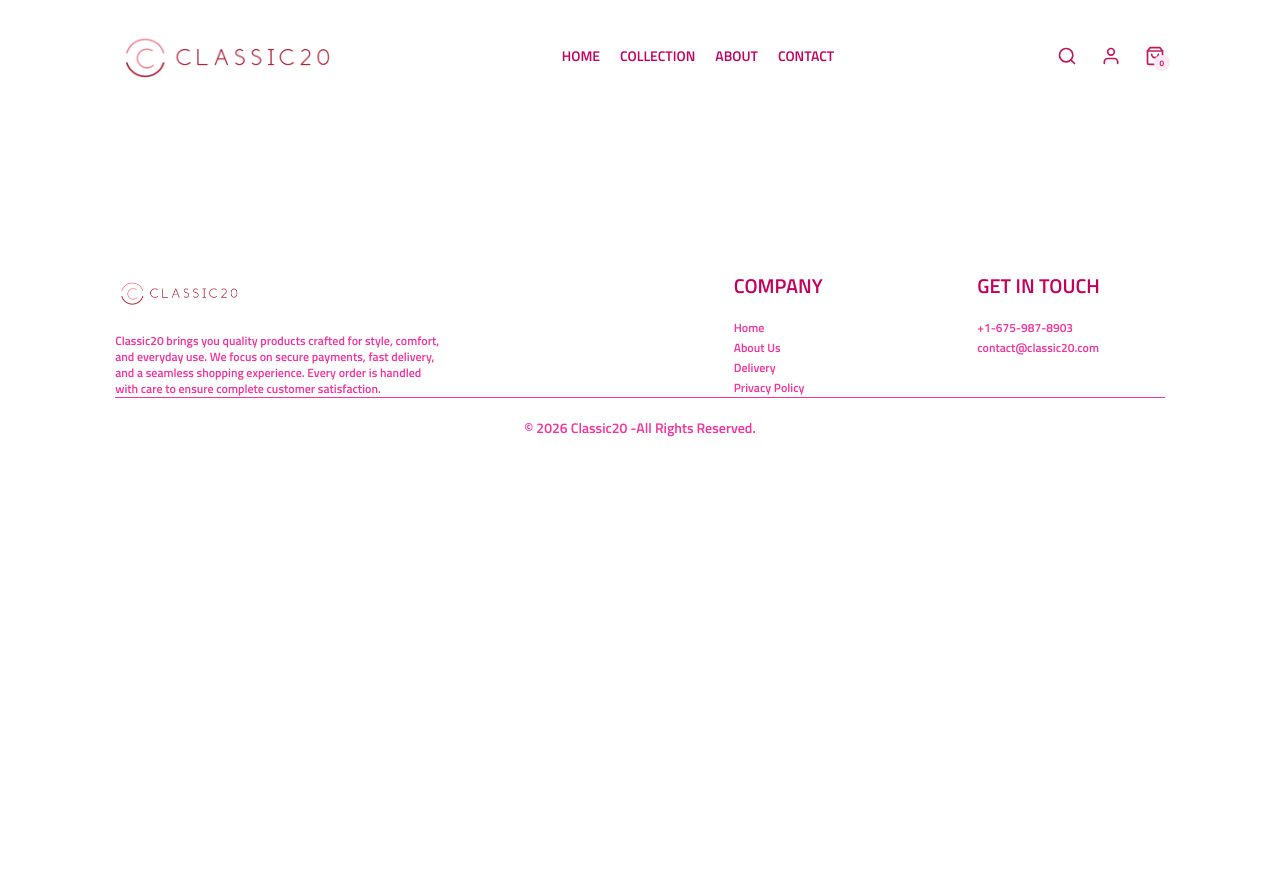
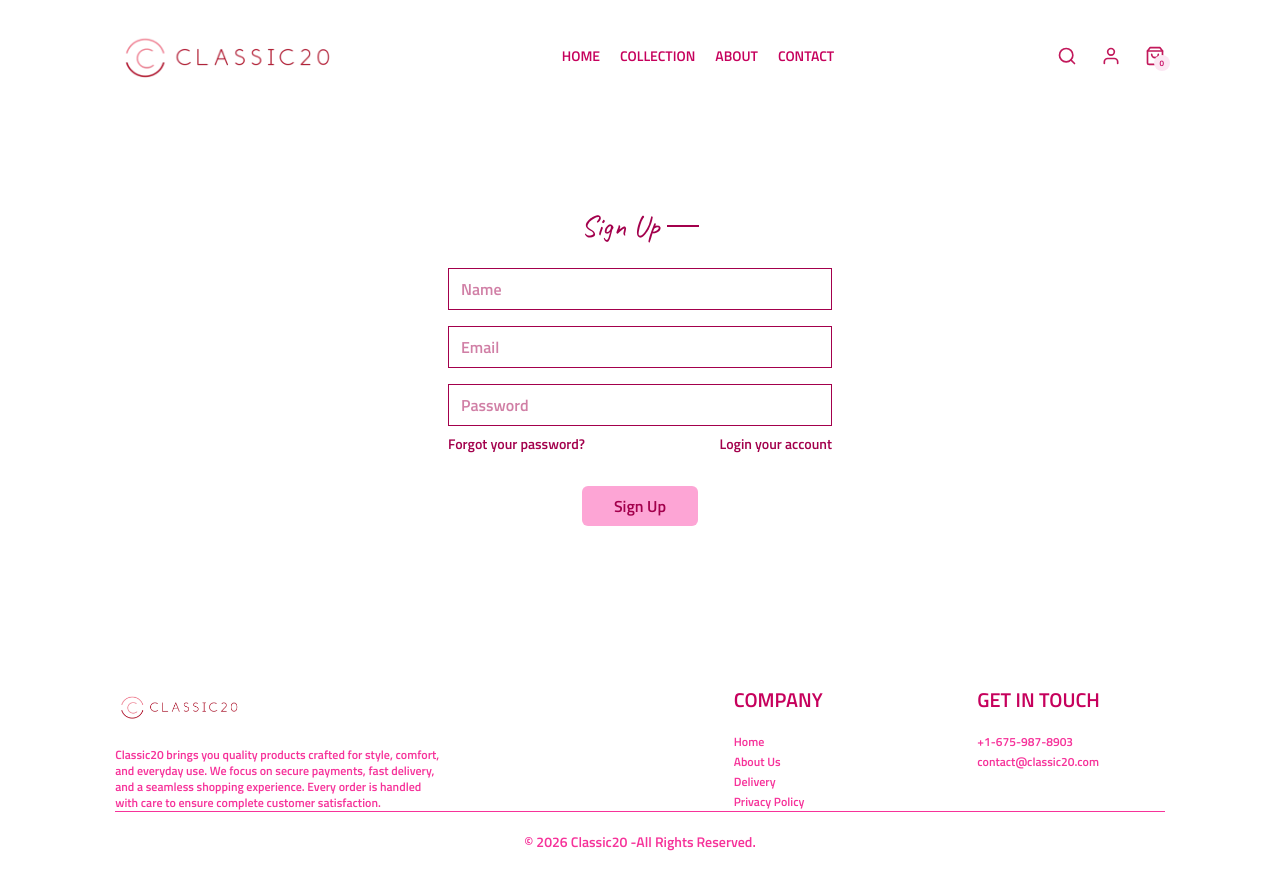
Before and after one commit to hiibba01/Classic20, a React (Vite) app in the folder frontend/: page /login in a window 1280 px wide. Before the commit the page ends 800 px from the top, so only its background shows below. Built offline with nearby package versions, Linux system fonts and the light colour scheme.

Commit message:
About page completed!

```diff
--- a/frontend/src/pages/About.jsx
+++ b/frontend/src/pages/About.jsx
@@ -1,8 +1,52 @@
 import React from 'react'
+import Title from '../components/Title'
+import { assets } from '../assets/assets'
+import NewsletterBox from '../components/NewsletterBox'
 
 const About = () => {
   return (
     <div>
+
+      <div className='text-pink-700 text-2xl text-center pt-8 border-t border-pink-500'>
+        <Title text1={'ABOUT'} text2={'US'}/>
+
+      </div>
+      <div className='my-10 flex flex-col md:flex-row gap-16'>
+        <img src={assets.c1} className='w-full md:max-w-[450px]' />
+        <div className='flex flex-col justify-center gap-6 md:w-2/4 text-pink-500'>
+        <p>Classic20 is a modern fashion brand designed for every style, every age, and every moment. We offer a wide range of clothing and accessories for men, women, and kids-bringing together comfort, quality, and contemporary design. From everyday essentials to refined statement pieces, our collections are thoughtfully crafted using premium fabrics and careful detailing. We focus on versatility, ensuring our designs fit seamlessly into both casual and elevated lifestyles.</p>
+        <p>At Classic20, fashion is about confidence and individuality. Our goal is to create clothing that feels effortless, looks timeless, and moves with you-no matter the occasion. Classic20 is where modern style meets everyday living.</p>
+        <b className='text-pink-900'>Our Mission</b>
+        <p>Our mission is to create versatile clothing and accessories that empower confidence, self-expression, and comfort for every generation.</p>
+
+        </div>
+
+      </div>
+
+      <div className='text-xl py-4 text-pink-700'>
+        <Title text1={'What Sets'} text2={'Us Apart'}/>
+
+      </div>
+
+      <div className='flex flex-col md:flex-row text-sm text-pink-700 mb-20'>
+        <div className='border border-pink-800 px-10 md:px-16 py-8 sm:py-20 flex flex-col gap-5 mx-2'>
+          <b className='border-b text-pink-700'>Premium Quality Materials:</b>
+          <p className='text-pink-600'>We use carefully selected fabrics to ensure comfort, durability, and a refined finish in every piece we create.</p>
+
+        </div>
+        <div className='border border-pink-800 px-10 md:px-16 py-8 sm:py-20 flex flex-col gap-5 mx-2'>
+          <b className='border-b text-pink-700'>Versatile Fashion for All:</b>
+          <p className='text-pink-600'>Our collections are designed for men, women, and kids—offering styles that fit every age, lifestyle, and occasion.</p>
+
+        </div>
+        <div className='border border-pink-800 px-10 md:px-16 py-8 sm:py-20 flex flex-col gap-5 mx-2'>
+          <b className='border-b text-pink-700'>Comfort Meets Style:</b>
+          <p className='text-pink-600'>We believe great fashion should feel as good as it looks, delivering effortless comfort without compromising on style.</p>
+
+        </div>
+
+      </div>
+      <NewsletterBox />
 
     </div>
   )
--- a/frontend/src/pages/Login.jsx
+++ b/frontend/src/pages/Login.jsx
@@ -1,10 +1,34 @@
-import React from 'react'
+import React, { useState } from 'react'
 
 const Login = () => {
+
+  const [currentState, setCurrentState]=useState('Sign Up');
+
+  const onSubmitHandler = async(event) => {
+    event.preventDefault();
+  }
   return (
-    <div>
+    <form onSubmit={onSubmitHandler} className='flex flex-col items-center w-[90%] sm:max-w-96 m-auto mt-14 gap-4 text-pink-800'>
+      <div className='inline-flex items-center gap-2 mb-2 mt-10'>
+        <p className='caveat-normal text-3xl'>{currentState}</p>
+        <hr className='border-none h-[1.5px] w-8 bg-pink-800'/>
+      </div>
 
-    </div>
+      {currentState === 'Login' ? '' : <input type="text" className='w-full px-3 py-2 border border-pink-800 text-pink-800' placeholder='Name' required/>}
+      <input type="email" className='w-full px-3 py-2 border border-pink-800 text-pink-800' placeholder='Email' required/>
+      <input type="password" className='w-full px-3 py-2 border border-pink-800 text-pink-800' placeholder='Password' required/>
+      <div className='w-full flex justify-between text-sm mt-[-8px]'>
+        <p className='cursor-pointer'>Forgot your password?</p>
+        {
+          currentState ===  'Login'
+          ? <p onClick={()=>setCurrentState('Sign Up')} className='cursor-pointer'>Create your account</p>
+          : <p onClick={()=>setCurrentState('Login')} className='cursor-pointer'>Login your account</p>
+        }
+
+      </div>
+      <button className='bg-pink-300 rounded-md  text-pink-800 font-light px-8 py-2 mt-4'>{currentState === 'Login' ? 'Sign In' : 'Sign Up'}</button>
+
+    </form>
   )
 }
 
```
